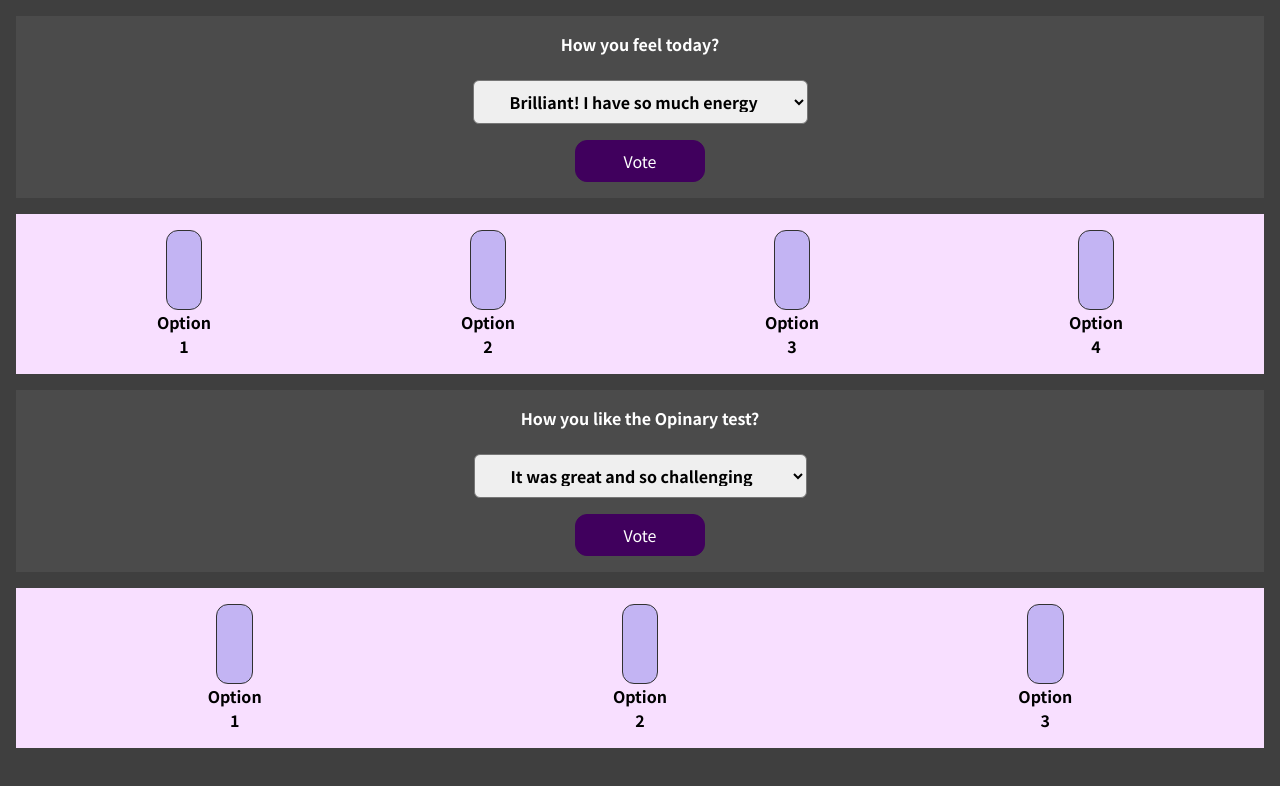
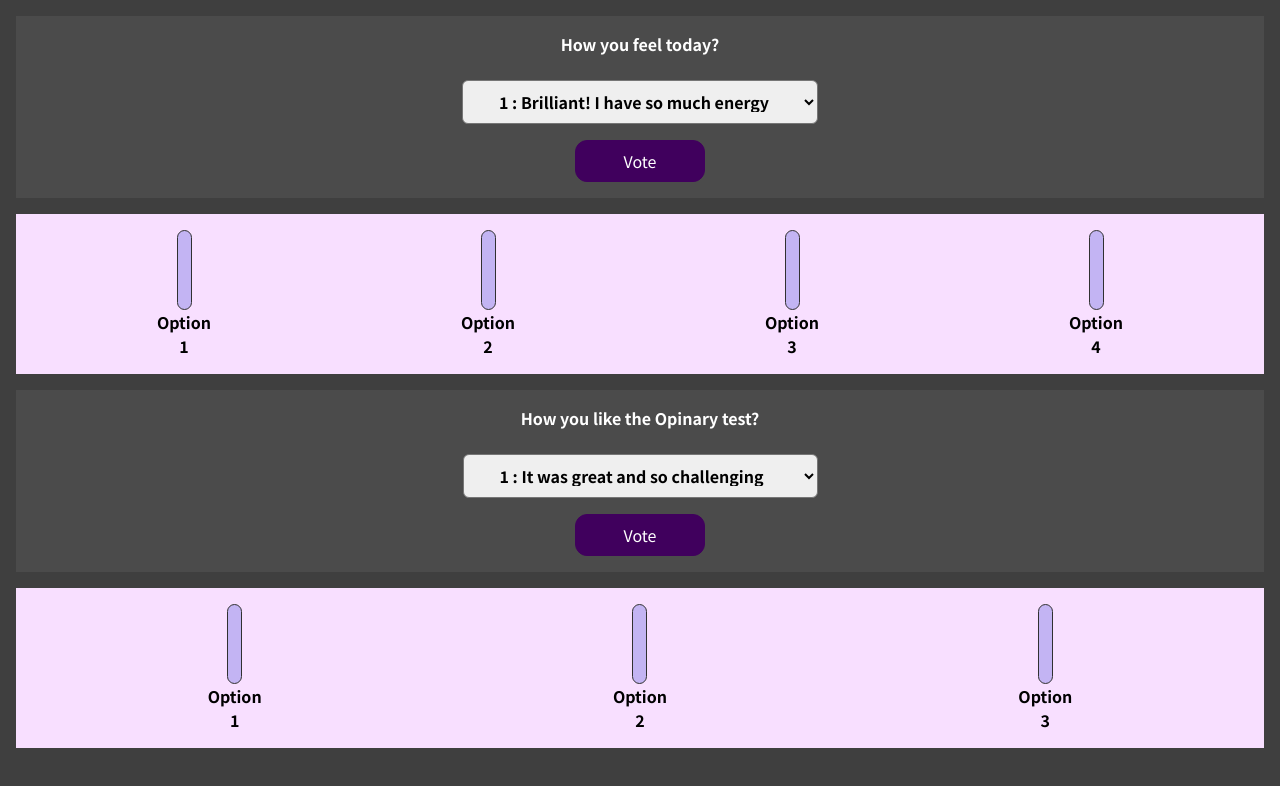
Before and after one commit to iamsomraj/Show-Your-Vote, a React (Create React App) app: page / in a window 1280 px wide. Shown: the top 786 px of the page. Built offline with nearby package versions, Linux system fonts and the light colour scheme.

Commit message:
Added label

```diff
--- a/src/components/ChartItem.css
+++ b/src/components/ChartItem.css
@@ -1,6 +1,6 @@
 .chart-bar {
   height: 100%;
-  width: 3%;
+  max-width: 15px;
   display: flex;
   flex-direction: column;
   align-items: center;
--- a/src/components/Question.js
+++ b/src/components/Question.js
@@ -27,7 +27,7 @@ const Question = (props) => {
           >
             {props.options.map((opt, index) => (
               <option key={opt.id} value={opt.id}>
-                {opt.label}
+                {index + 1} : {opt.label}
               </option>
             ))}
           </select>
```
